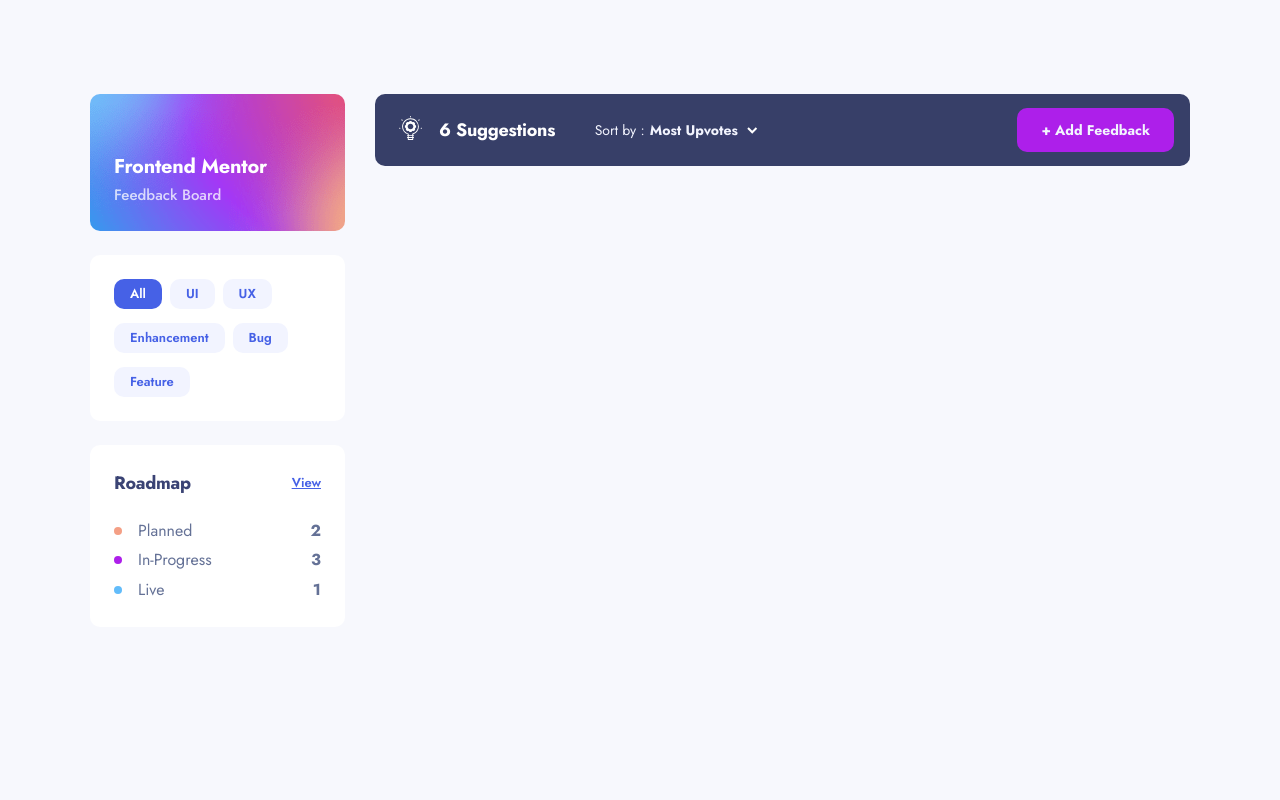
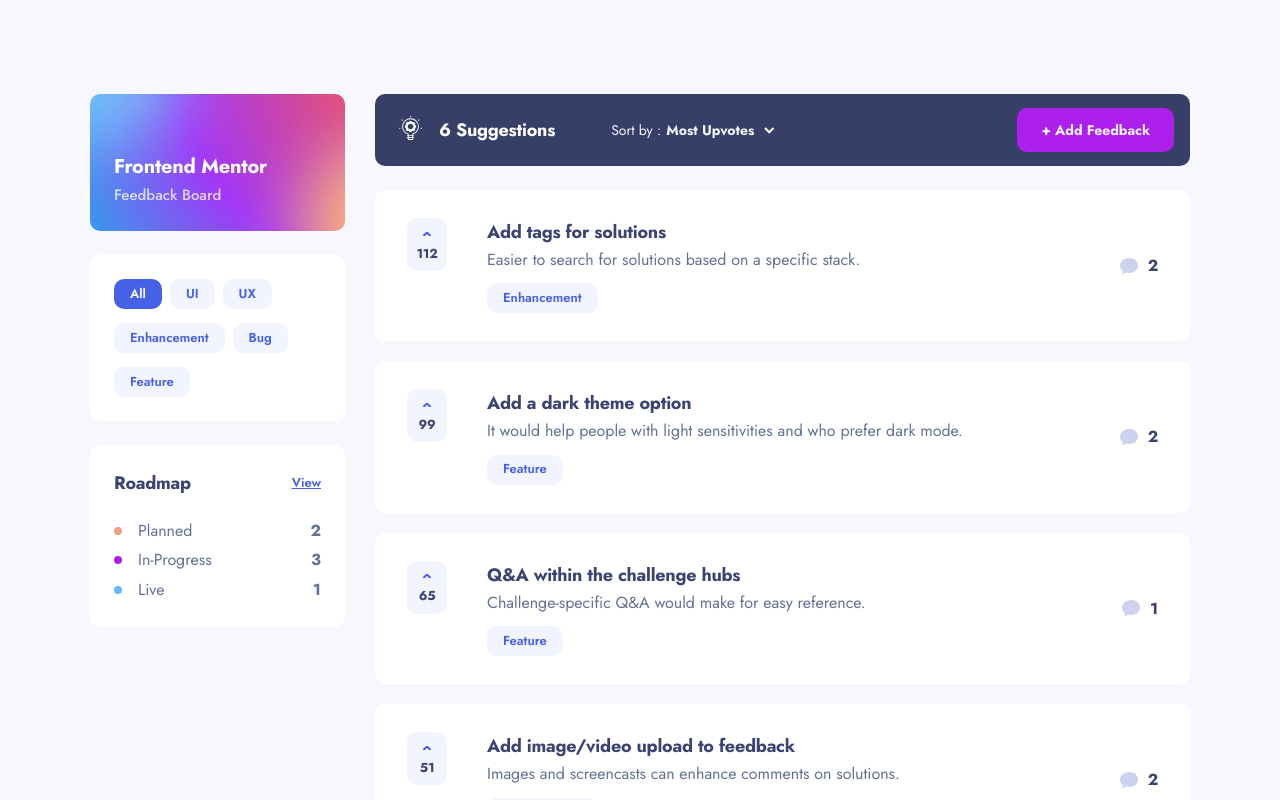
Before and after one commit to jownsu/product-feedback-app, a React (Vite) app: page / in a window 1280 px wide. Shown: the top 800 px of the page. Built offline with nearby package versions, Linux system fonts and the light colour scheme.

Commit message:
Impelemented suggestion Items and Suggestion empty component

```diff
--- a/src/assets/data.json
+++ b/src/assets/data.json
@@ -1,10 +1,10 @@
 {
-  "currentUser": {
+  "current_user": {
     "image": "./assets/user-images/image-zena.jpg",
     "name": "Zena Kelley",
     "username": "velvetround"
   },
-  "productRequests": [
+  "product_requests": [
     {
       "id": 1,
       "title": "Add tags for solutions",
@@ -173,7 +173,8 @@
       "category": "bug",
       "upvotes": 3,
       "status": "suggestion",
-      "description": "Challenge preview images are missing when you apply a filter."
+      "description": "Challenge preview images are missing when you apply a filter.",
+      "comments": []
     },
     {
       "id": 7,
@@ -266,7 +267,8 @@
       "category": "bug",
       "upvotes": 9,
       "status": "in-progress",
-      "description": "Screenshots of solutions with animations don’t display correctly."
+      "description": "Screenshots of solutions with animations don’t display correctly.",
+      "comments": []
     },
     {
       "id": 12,
--- a/src/assets/sass/index.scss
+++ b/src/assets/sass/index.scss
@@ -29,3 +29,27 @@
     line-height: 1.6;
     background: $color_grey_light_2;
 }
+
+.btn{
+    font-family: inherit;
+    color: #F2F4FE;
+    font-size: 1.4rem;
+    font-weight: 700;
+    height: 4.4rem;
+    padding: 0 2.4rem;
+    border: none;
+    outline: none;
+    border-radius: 1rem;
+    transition: all .2s;
+
+    &.btn{
+        &--primary{
+            background: $color_primary;
+
+            &:hover{
+                background: #C75AF6;
+                color: #F2F4FE;
+            }
+        }
+    }
+}
--- a/src/redux/feedback_slice.js
+++ b/src/redux/feedback_slice.js
@@ -1,8 +1,11 @@
 import { createSlice } from "@reduxjs/toolkit";
+import data from "../assets/data.json";
 
 export const feedbackSlice = createSlice({
     name: "feedback",
-    initialState: {},
+    initialState: {
+        product_requests: data.product_requests
+    },
     reducers: {}
 });
 
--- /dev/null
+++ b/src/views/home/components/no_suggestion/no_suggestion.component.jsx
@@ -0,0 +1,19 @@
+/* React */
+import React from "react";
+
+/* Styles */
+import "./no_suggestion.component.scss";
+
+const NoSuggestion = () => {
+    return(
+        <div className="no_suggestion">
+            <div className="no_suggestion__icon"></div>
+            <p className="no_suggestion__title">There is no feedback yet.</p>
+            <p className="no_suggestion__description">Got a suggestion? Found a bug that needs to be squashed?</p>
+            <p className="no_suggestion__description">We love hearing about new ideas to improve our app.</p>
+            <button type="button" className="btn btn--primary">+ Add Feedback</button>
+        </div>
+    )
+}
+
+export default NoSuggestion;
--- /dev/null
+++ b/src/views/home/components/no_suggestion/no_suggestion.component.scss
@@ -0,0 +1,37 @@
+@import "../../../../assets/sass/variables";
+
+.no_suggestion{
+    height: 60rem;
+    background: $color_white;
+    border-radius: 1rem;
+    display: flex;
+    flex-direction: column;
+    justify-content: center;
+    align-items: center;
+
+    &__icon{
+        height: 14rem;
+        width: 13rem;
+        background: url("/images/suggestions/illustration-empty.svg") no-repeat center;
+        margin-bottom: 3.7rem;
+    }
+
+    &__title{
+        color: $color_grey_dark_1;
+        font-size: 2.4rem;
+        font-weight: 700;
+        letter-spacing: -.333px;
+        margin-bottom: 1.2rem;
+    }
+
+    &__description{
+        color: $color_grey_dark_2;
+        font-size: 1.6rem;
+        font-weight: 400;
+        margin-bottom: 0;
+    }
+
+    button{
+        margin-top: 4.7rem;
+    }
+}
--- a/src/views/home/components/suggestion_header/suggestion_header.component.jsx
+++ b/src/views/home/components/suggestion_header/suggestion_header.component.jsx
@@ -28,7 +28,7 @@
                 </Dropdown.Menu>
             </Dropdown>
 
-            <button type="button" className="add_feedback_btn">+ Add Feedback</button>
+            <button type="button" className="add_feedback_btn btn btn--primary">+ Add Feedback</button>
         </div>
     )
 }
--- a/src/views/home/components/suggestion_header/suggestion_header.component.scss
+++ b/src/views/home/components/suggestion_header/suggestion_header.component.scss
@@ -103,20 +103,5 @@
 
     .add_feedback_btn{
         margin-left: auto;
-        font-family: inherit;
-        color: #F2F4FE;
-        font-size: 1.4rem;
-        font-weight: 700;
-        height: 4.4rem;
-        padding: 0 2.4rem;
-        border: none;
-        outline: none;
-        background: $color_primary;
-        border-radius: 1rem;
-        transition: all .2s;
-
-        &:hover{
-            background: #C75AF6;
-        }
     }
 }
--- /dev/null
+++ b/src/views/home/components/suggestion_item/suggestion_item.component.jsx
@@ -0,0 +1,27 @@
+/* React */
+import React from "react";
+
+/* Styles */
+import "./suggestion_item.component.scss";
+
+const SuggestionItem = ({product}) => {
+    return(
+        <div className="suggestion">
+            <button type="button" className="upvotes">
+                <span className="upvotes__icon"></span>
+                <p className="upvotes__count">{product.upvotes}</p>
+            </button>
+            <div className="product">
+                <p className="product__title">{product.title}</p>
+                <p className="product__description">{product.description}</p>
+                <div className="product__category">{product.category}</div>
+            </div>
+            <div className="comment">
+                <span className="comment__icon"></span>
+                <p className="comment__count">{product?.comments?.length}</p>
+            </div>
+        </div>
+    )
+}
+
+export default SuggestionItem
--- /dev/null
+++ b/src/views/home/components/suggestion_item/suggestion_item.component.scss
@@ -0,0 +1,97 @@
+@import "../../../../assets/sass/variables";
+
+#suggestions_container{
+    .suggestion{
+        background: $color_white;
+        border-radius: 1rem;
+        padding: 2.8rem 3.2rem;
+        display: flex;
+        gap: 4rem;
+
+
+        .upvotes{
+            background: #F2F4FE;
+            border-radius: 1rem;
+            width: 4rem;
+            height: 5.3rem;
+            border: none;
+            outline: none;
+            display: flex;
+            flex-direction: column;
+            align-items: center;
+            justify-content: center;
+            gap: .8rem;
+
+            &__icon{
+                display: block;
+                height: .4rem;
+                width: .8rem;
+                background: url("/images/shared/icon-arrow-up.svg") no-repeat center;
+                margin-top: .7rem;
+            }
+
+            &__count{
+                color: $color_grey_dark_1;
+                font-size: 1.3rem;
+                font-weight: 700;
+                letter-spacing: -.181px;
+                margin-bottom: 0;
+            }
+        }
+
+        .product{
+            display: flex;
+            flex-direction: column;
+            align-items: flex-start;
+
+            &__title{
+                font-size: 1.8rem;
+                font-weight: 700;
+                letter-spacing: -.25px;
+                color: $color_grey_dark_1;
+            }
+
+            &__description{
+                color: $color_grey_dark_2;
+                font-size: 1.6rem;
+                font-weight: 400;
+            }
+
+            &__category{
+                display: flex;
+                align-items: center;
+                border-radius: 1rem;
+                height: 3rem;
+                color: $color_secondary;
+                font-size: 1.3rem;
+                font-weight: 600;
+                padding: 0 1.6rem;
+                background: $color_grey_light_1;
+                text-transform: capitalize;
+                margin-top: 1.1rem;
+            }
+        }
+
+        .comment{
+            display: flex;
+            align-items: center;
+            gap: 1rem;
+            margin-left: auto;
+
+            &__icon{
+                display: block;
+                height: 1.6rem;
+                width: 1.8rem;
+                background: url("/images/shared/icon-comments.svg") no-repeat center;
+            }
+
+            &__count{
+                color: $color_grey_dark_1;
+                font-size: 1.6rem;
+                font-weight: 700;
+                letter-spacing: -0.222px;
+            }
+        }
+
+    }
+}
--- a/src/views/home/home.jsx
+++ b/src/views/home/home.jsx
@@ -1,19 +1,38 @@
 /* React */
 import React from "react";
+
+/* Redux */
+import { useSelector } from "react-redux";
 
 /* Components */
 import SideBar from "./components/sidebar/side_bar.component";
 import SuggestionHeader from "./components/suggestion_header/suggestion_header.component";
+import SuggestionItem from "./components/suggestion_item/suggestion_item.component";
+import NoSuggestion from "./components/no_suggestion/no_suggestion.component";
 
 /* Styles */
 import "./home.scss";
 
 function Home() {
+
+    const { product_requests } = useSelector(state => state.feedback);
+
     return (
         <div id="home">
             <SideBar />
             <main>
                 <SuggestionHeader />
+                <div id="suggestions_container">
+                    {
+                        !!product_requests.length &&
+                            product_requests.map(product => <SuggestionItem product={product} />)
+                    }
+
+                    {
+                        !product_requests.length &&
+                            <NoSuggestion />
+                    }
+                </div>
             </main>
         </div>
     )
--- a/src/views/home/home.scss
+++ b/src/views/home/home.scss
@@ -8,5 +8,12 @@
 
     main{
         flex: 1;
+
+        #suggestions_container{
+            margin: 2.4rem 0;
+            display: flex;
+            flex-direction: column;
+            gap: 2rem;
+        }
     }
 }
```
